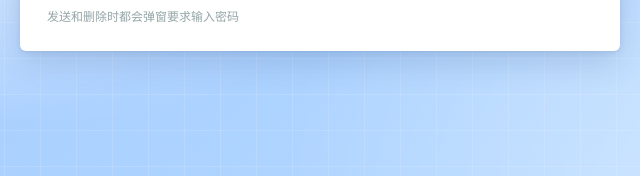
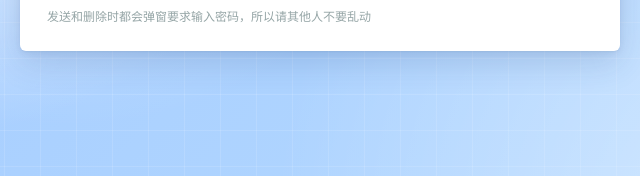
Before and after one commit to BlueCode-1273514/space, a plain HTML site: page index.html in a window 1280 px wide. Shown: the part 482-658 px from the top of the page, 320-960 px from the left. Drawn offline with nearby package versions, Linux system fonts and the light colour scheme; no server answers.

Commit message:
Update warning message in index.html

```diff
--- a/index.html
+++ b/index.html
@@ -238,7 +238,7 @@
                 <textarea id="msgInput" placeholder="说点什么……支持 Markdown 和 LaTeX，按 Ctrl+Enter 发送"></textarea>
                 <button onclick="sendMessage()">发送</button>
             </div>
-            <div class="tip">发送和删除时都会弹窗要求输入密码</div>
+            <div class="tip">发送和删除时都会弹窗要求输入密码，所以请其他人不要乱动</div>
         </div>
     </div>
 
```
